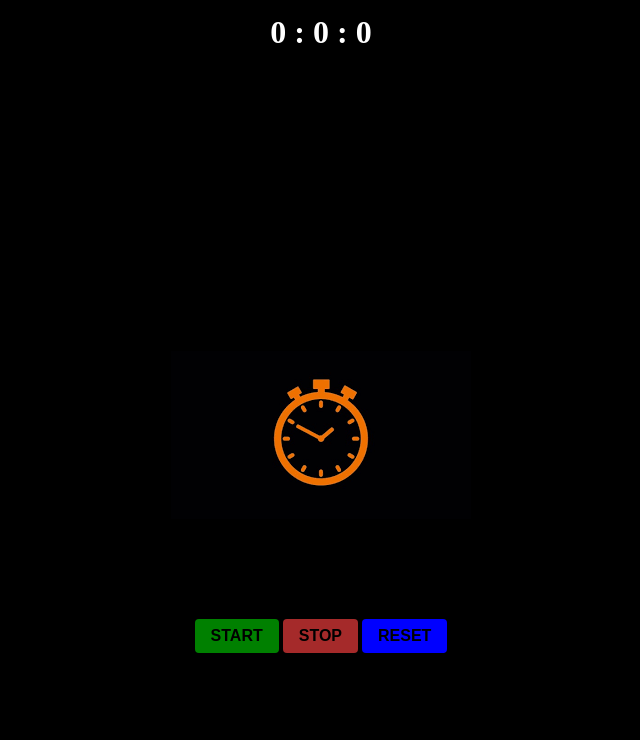
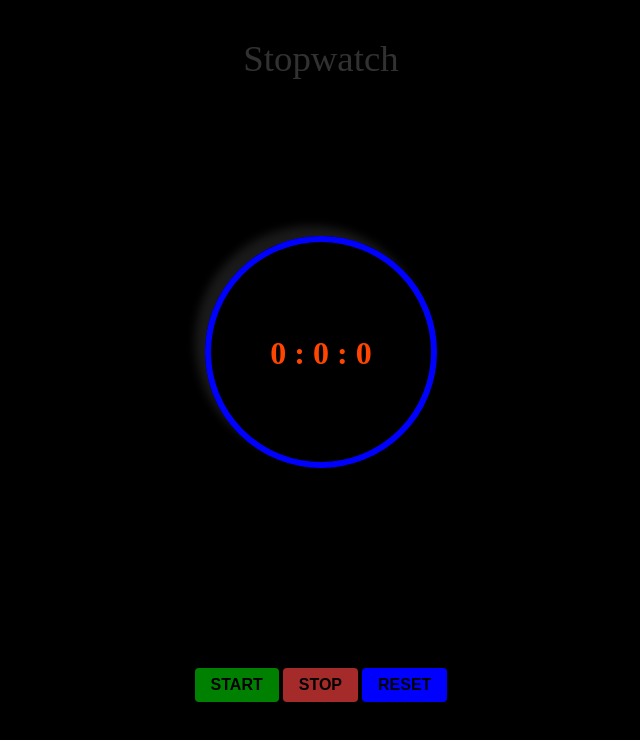
Before and after one commit to BilalCh0ta/stopwatch, a plain HTML site: page index.html in a window 1280 px wide. Shown: the whole page, without its empty margins (319-959 px from the left). Drawn offline with Linux system fonts and the light colour scheme.

Commit message:
commit 2

```diff
--- a/app.js
+++ b/app.js
@@ -2,6 +2,8 @@ let start =document.querySelector(".start")
 let sec = document.querySelector(".seconds")
 let min = document.querySelector(".minutes")
 let hr = document.querySelector(".hours")
+
+let time  = document.querySelector(".time")
 
 
 
@@ -13,6 +15,8 @@ function startWatch(){
 
 interval = setInterval(function(){
     start.disabled = true
+    time.style.border = "6px solid green"
+    time.style.transition = ".3s"
 s++
 
 
@@ -67,6 +71,8 @@ else{
 
 function stopWatch(){
     start.disabled = false
+    time.style.border = "6px solid red"
+    time.style.transition = ".5s"
 
     clearInterval(interval)
 }
@@ -75,6 +81,9 @@ function stopWatch(){
 function resetWatch(){
 
     start.disabled = false
+
+    time.style.border = "6px solid blue"
+    time.style.transition = ".5s"
   s = 0
   m = 0
 h = 0
--- a/index.html
+++ b/index.html
@@ -8,14 +8,27 @@
 </head>
 <body>
 
+
+    <p class="main-head">
+Stopwatch
+
+    </p>
+
+
     <div class="stopwatch">
-        <h1>
-            <span class="hours">0 </span> :
-            <span class="minutes"> 0 </span> :
-            <span class="seconds"> 0 </span>
 
-        </h1>
-        <img src="aaa.png" class="imgs" alt="">
+
+
+        <div class="time">
+            <h1>
+                <span class="hours">0 </span> :
+                <span class="minutes"> 0 </span> :
+                <span class="seconds"> 0 </span>
+
+            </h1>
+        </div>
+
+        <!-- <img src="aaa.png" class="imgs" alt=""> -->
 
 <button onclick="startWatch()" class="start">START</button>
 
--- a/styles.css
+++ b/styles.css
@@ -3,24 +3,52 @@ body{
     background-color: black;
 }
 
+.main-head{
+    margin-bottom: 150px;
+    font-size: 2.3rem;
+    text-align: center;
+    color: rgb(49, 49, 49);
+}
+
 .stopwatch{
-    width: 300px;
+    width: 400px;
+    /* background-color: aqua; */
     /* background-color: gray; */
     text-align: center;
     margin: 0px auto;
     padding: .4rem;
 }
 
-.imgs{
+/* .imgs{
     width: 300px;
     display: block;
     margin: 0px auto;
     margin-bottom: 100px;
+} */
+
+.time{
+
+    width: 220px;
+    height: 220px;
+    border-radius: 120px;
+
+    margin: 0 auto;
+    margin-bottom: 200px;
+    border: 6px solid blue;
+    box-shadow: -10px -10px 10px rgba(72, 72, 72, 0.358);
 }
+
+
 
 h1{
     margin: 0px 0px 300px 0px;
-    color: white;
+    color: orangered;
+    margin: 0px auto;
+position: relative;
+top: 93px;
+    width: 150px;
+    /* background-color: green; */
+
 }
 
 .start{
```
Also changed, not shown: bbb.jpg (deleted), ccc.jpg (deleted).
